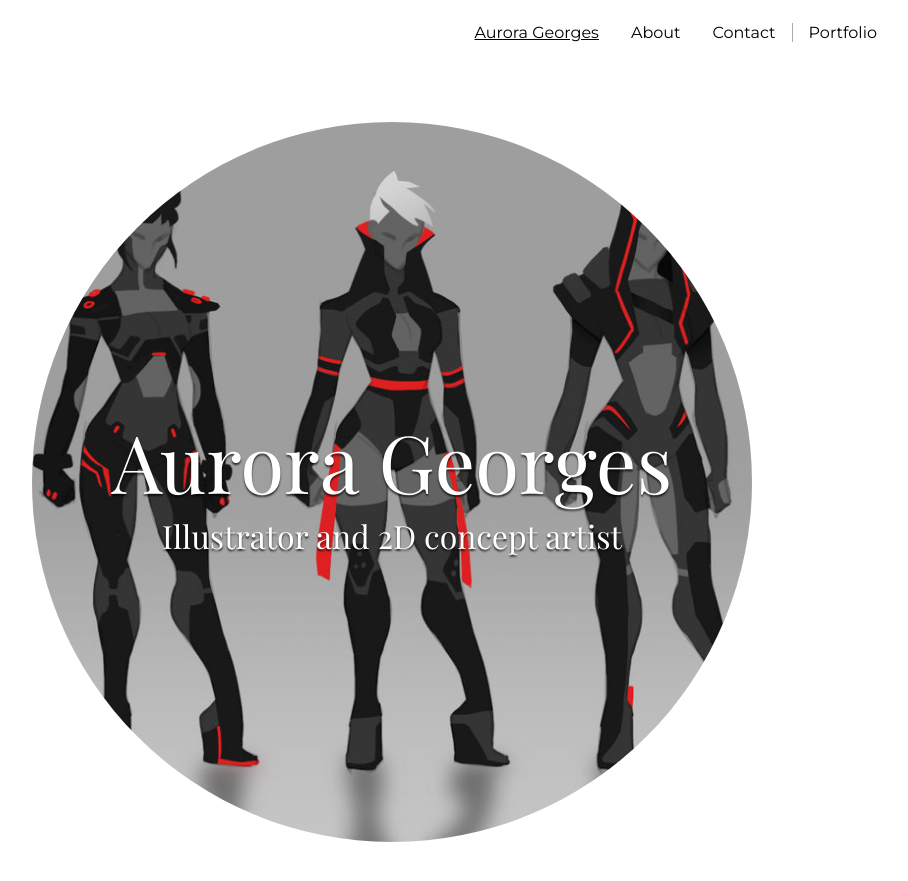
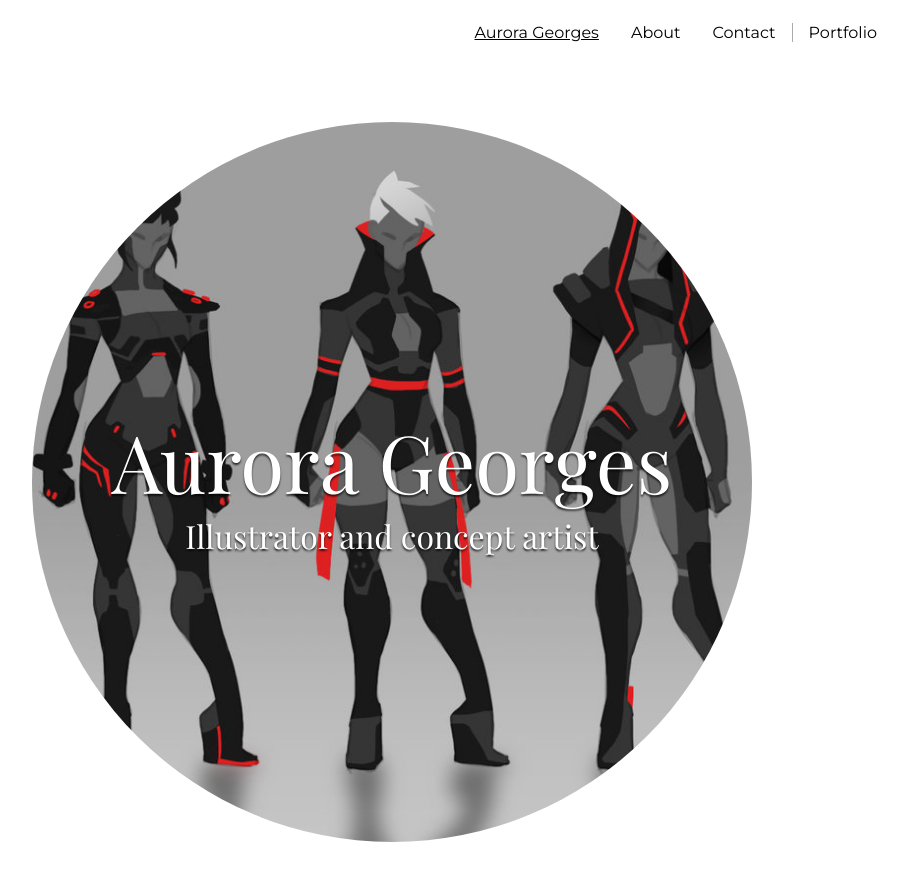
Before and after one commit to aurorageorges/aurorageorges.github.io, a Jekyll site: the page built from index.html, in a window 1280 px wide and 900 px high. Shown: the top 881 px of the window, without its empty margins (248-1156 px from the left). Built offline with Jekyll 4.4.1, drawn with Linux system fonts in a browser that asks for light colours.

Commit message:
Update index.html

```diff
--- a/index.html
+++ b/index.html
@@ -30,7 +30,7 @@ socialmedias:
       {% endfor %}
     </div>
     <h1 class="frontpage-title">Aurora Georges</h1>
-    <h2 class="frontpage-description">Illustrator and 2D concept artist</h2>
+    <h2 class="frontpage-description">Illustrator and concept artist</h2>
   </div>
 </div>
 <div id="about" class="section">
```
